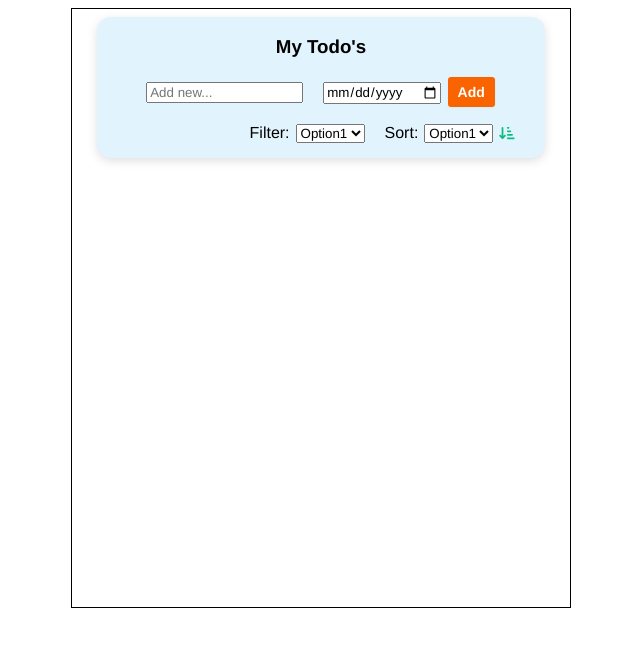
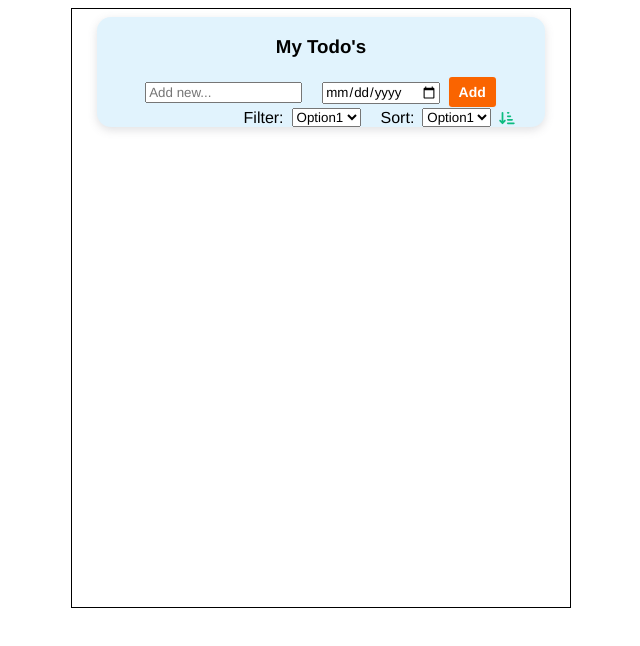
Before and after one commit to kovacsendre96/todolist-1, a React (Create React App) app: page / in a window 1280 px wide. Shown: the top 646 px of the page, without its empty margins (319-959 px from the left). Built offline with nearby package versions, Linux system fonts and the light colour scheme.

Commit message:
feature/TL-7 task review fixed

```diff
--- a/src/Components/TodoList/Form/Form.js
+++ b/src/Components/TodoList/Form/Form.js
@@ -14,14 +14,14 @@ const Form = () => {
         </button>
       </form>
       <div className="filter-sort flex-center ">
-        <p className="margin-right-sm">Filter:</p>
-        <select className="margin-right-md">
+        <label className="margin-right-sm" for="filter">Filter:</label>
+        <select className="margin-right-md" id="filter">
           <option>Option1</option>
           <option>Option2</option>
           <option>Option3</option>
         </select>
-        <p className="margin-right-sm">Sort:</p>
-        <select className="margin-right-sm">
+        <label className="margin-right-sm" for="sort">Sort:</label>
+        <select className="margin-right-sm" id="sort">
           <option>Option1</option>
           <option>Option2</option>
           <option>Option3</option>
--- a/src/public/scss/Components/Form.scss
+++ b/src/public/scss/Components/Form.scss
@@ -1,6 +1,3 @@
-@import "./Button.scss";
-
-
 .control {
   flex-direction: column;
   background-color: $base-color;
--- a/src/public/scss/Components/TodoList.scss
+++ b/src/public/scss/Components/TodoList.scss
@@ -1,4 +1,5 @@
 @import "./Form.scss";
+@import "./Button.scss";
 
 
 .todo-list {
--- a/src/public/scss/app.scss
+++ b/src/public/scss/app.scss
@@ -6,6 +6,8 @@ $btn-active-color: #c85000;
 // global variables: *sizes
 $size-sm: 8px;
 $size-md: 14px;
+$size-lg: 20px;
+$size-xlg: 30px;
 
 
 
@@ -23,19 +25,19 @@ $size-md: 14px;
 }
 
 .margin-top-lg {
- margin-top: 35px;
+ margin-top: $size-lg;
 }
 
 .margin-right-sm {
-  margin-right: 6px;
+  margin-right: $size-sm;
 }
 
 .margin-right-md {
-  margin-right: 20px;
+  margin-right: $size-lg;
 }
 
 .margin-right-lg {
-  margin-right: 30px;
+  margin-right: $size-xlg;
 }
 
 .my-fav-icons{
```
